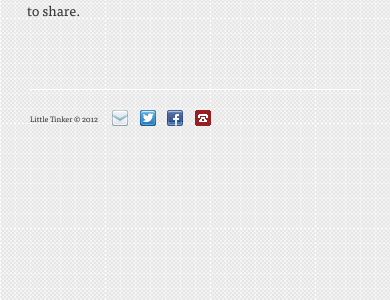
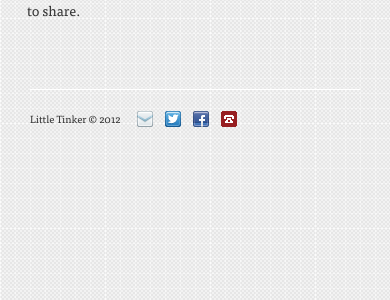
Before and after one commit to ReptarAzar/littletinker, a Django app: page /about/ in a window 390 px wide. Shown: the part 402-702 px from the top of the page. Run offline with Django 3.2, Linux system fonts and the light colour scheme; parts of the project's set-up code (start-up, migrations or seed data) failed here and were passed over; some web fonts are replaced.

Commit message:
tweaking footer, the going to the gym. no questions.

```diff
--- a/web/static/css/responsive.css
+++ b/web/static/css/responsive.css
@@ -212,7 +212,7 @@ footer a.contact-label, footer span {
   display: none;
 }
 footer p {
-  font-size: .6em;
+  font-size: .8em;
 }
 }
 @media (max-width:775px) {
```
